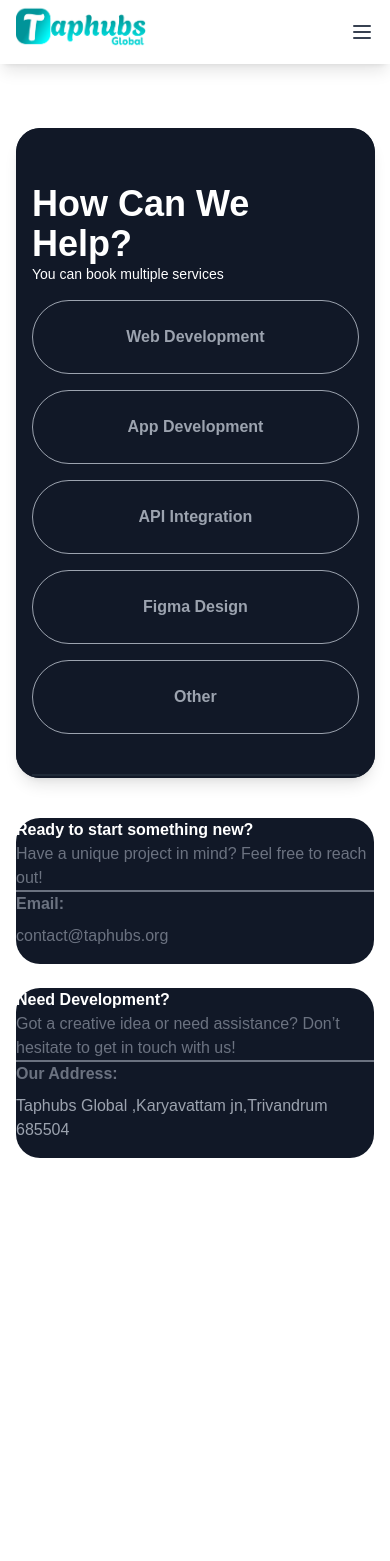
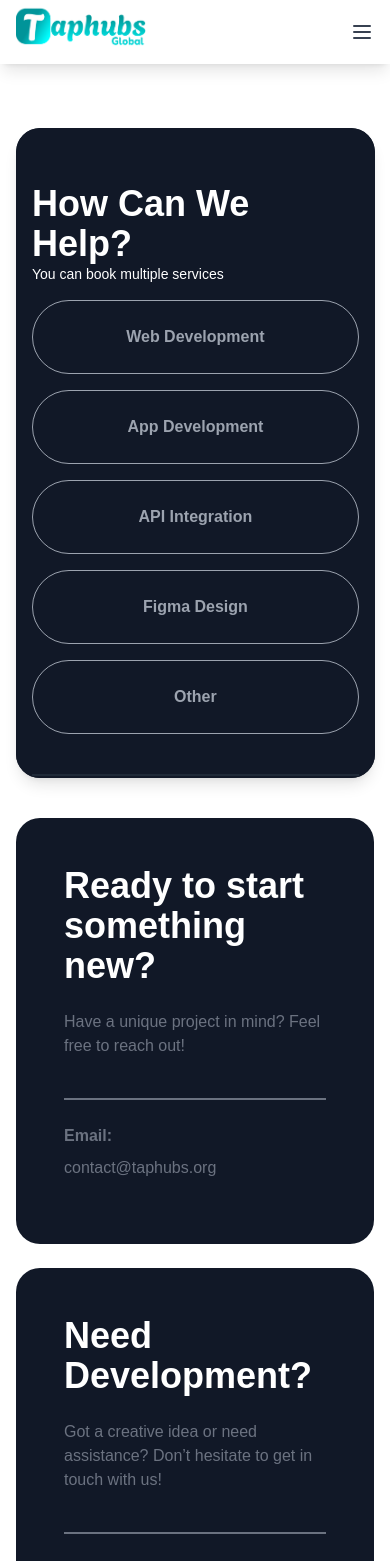
Before and after one commit to Jayaswetha-7/company-site, a React (Vite) app: page /contact in a window 390 px wide. Shown: the top 1561 px of the page. Before the commit the page ends 1286 px from the top, so only its background shows below. Built offline with nearby package versions, Linux system fonts and the light colour scheme.

Commit message:
changes in contact page

```diff
--- a/src/components/Pages/ContactPage.tsx
+++ b/src/components/Pages/ContactPage.tsx
@@ -227,11 +227,11 @@ const ContactInfoCard: React.FC<ContactInfoCardProps> = ({
   title,
   description,
 }) => (
-  <div className="xl:p-12 bg-gray-900 rounded-3xl max-w-5xl mx-0 lg:p-4">
+  <div className="xl:p-12 bg-gray-900 rounded-3xl max-w-5xl mx-0 lg:p-4 p-12">
     {/* Conditionally render the content for "Need Development?" section */}
     {title === "Need Development?" && (
-      <div className="flex items-center xl:space-x-4 xl:mb-6 lg:mb-2">
-        <h1 className="xl:text-4xl font-semibold text-white lg:text-2xl">
+      <div className="flex items-center xl:space-x-4 xl:mb-6 lg:mb-2 mb-6">
+        <h1 className="xl:text-4xl font-semibold text-white lg:text-2xl text-4xl">
           {title}{" "}
         </h1>
       </div>
@@ -239,8 +239,8 @@ const ContactInfoCard: React.FC<ContactInfoCardProps> = ({
 
     {/* Conditionally render the content for "Ready to start something new?" section */}
     {title === "Ready to start something new?" && (
-      <div className="flex items-center space-x-4 xl:mb-6 lg:mb-2">
-        <h1 className="xl:text-4xl font-semibold text-white lg:text-2xl">
+      <div className="flex items-center space-x-4 xl:mb-6 lg:mb-2 mb-6">
+        <h1 className="xl:text-4xl font-semibold text-white lg:text-2xl text-4xl">
           {title}
         </h1>
       </div>
@@ -254,9 +254,11 @@ const ContactInfoCard: React.FC<ContactInfoCardProps> = ({
         </h1>
       )}
 
-    <p className="text-gray-500 xl:mb-10 lg:mb-1 text-left">{description}</p>
+    <p className="text-gray-500 xl:mb-10 lg:mb-1 text-left mb-10">
+      {description}
+    </p>
 
-    <div className="border-b-2 border-gray-500 xl:mb-6 lg:mb-2"></div>
+    <div className="border-b-2 border-gray-500 xl:mb-6 lg:mb-2 mb-6"></div>
 
     {/* Email Section */}
     {title === "Ready to start something new?" ? (
```
